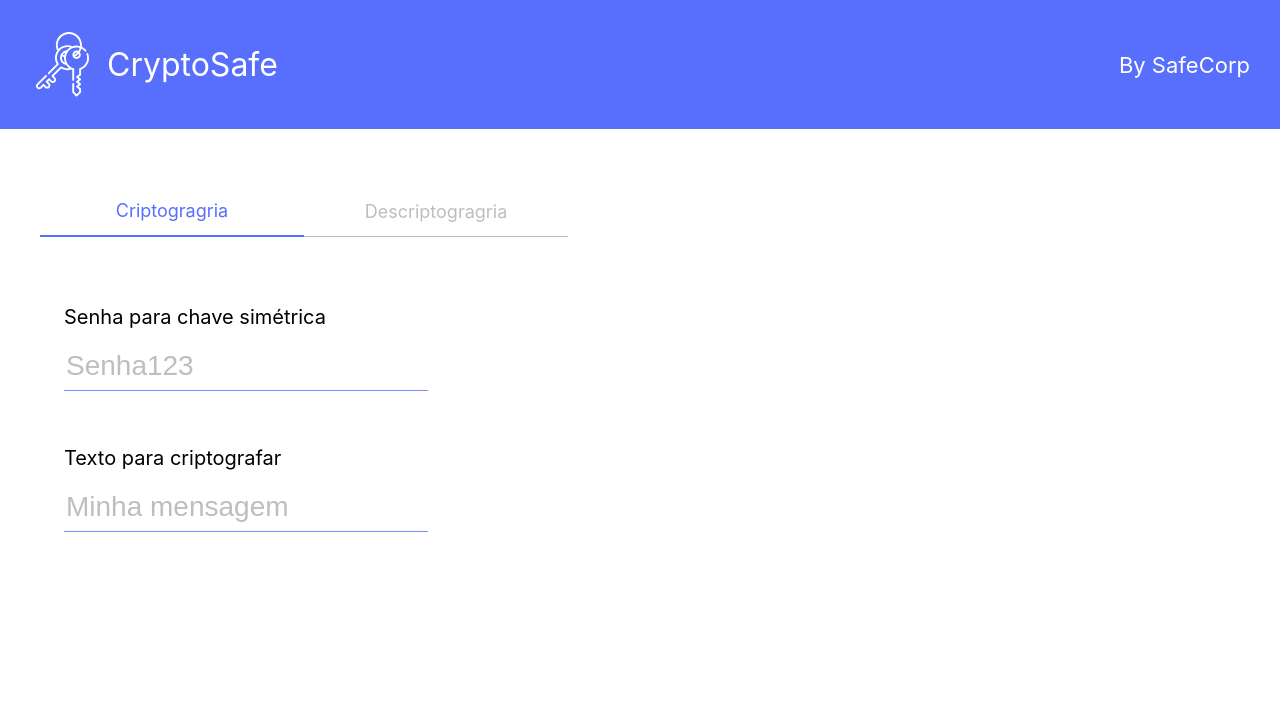
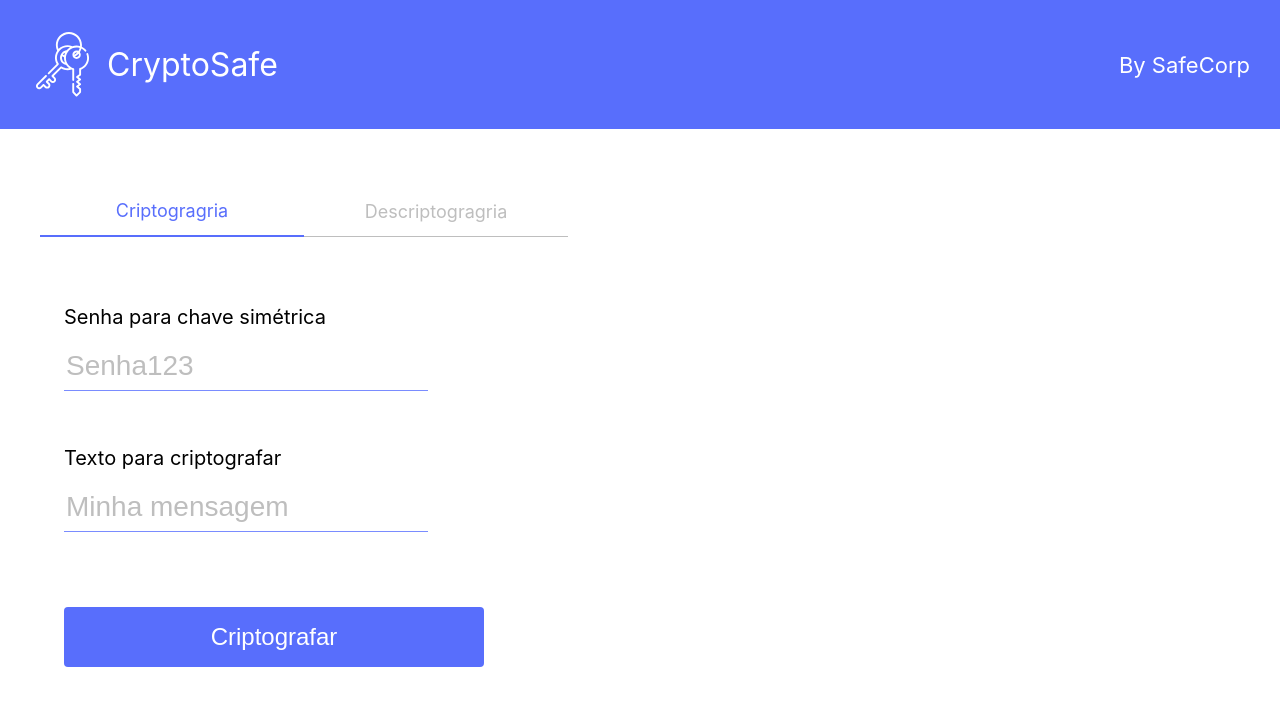
Before and after one commit to LucasRohr/criptografia, a React (Create React App) app: page / in a window 1280 px wide. Shown: the top 706 px of the page. Built offline with nearby package versions, Linux system fonts and the light colour scheme.

Commit message:
Adding button component

```diff
--- /dev/null
+++ b/src/components/button/button.component.jsx
@@ -0,0 +1,13 @@
+import React from 'react'
+
+import './button.style.scss'
+
+const Button = ({ onClick, label }) => {
+  return (
+    <button onClick={onClick} className="button-component">
+      {label}
+    </button>
+  )
+}
+
+export { Button }
--- /dev/null
+++ b/src/components/button/button.style.scss
@@ -0,0 +1,12 @@
+@import '/src/variables.scss';
+
+.button-component {
+  background-color: $primary;
+  font-size: 24px;
+  color: $white;
+  border: none;
+  width: 70%;
+  border-radius: 4px;
+  padding: 16px;
+  margin-top: 20px;
+}
--- a/src/components/index.js
+++ b/src/components/index.js
@@ -1,2 +1,3 @@
 export { Input } from './input/input.component'
 export { Tabs } from './tabs/tabs.component'
+export { Button } from './button/button.component'
--- a/src/pages/main/components/crypt-content/crypt-content.component.jsx
+++ b/src/pages/main/components/crypt-content/crypt-content.component.jsx
@@ -1,11 +1,13 @@
 import React, { useState } from 'react'
-import { Input } from '../../../../components'
+import { Button, Input } from '../../../../components'
 
 import './crypt-content.style.scss'
 
 const CryptContent = () => {
   const [password, setPassword] = useState('')
   const [message, setMessage] = useState('')
+
+  const onPressCrypt = () => {}
 
   return (
     <div className="crypt-content-container">
@@ -15,6 +17,8 @@ const CryptContent = () => {
         <div className="crypt-content-message-input-wrapper">
           <Input onValueChange={setMessage} placeholder="Minha mensagem" label="Texto para criptografar" />
         </div>
+
+        <Button onClick={onPressCrypt} label="Criptografar" />
       </div>
     </div>
   )
```
